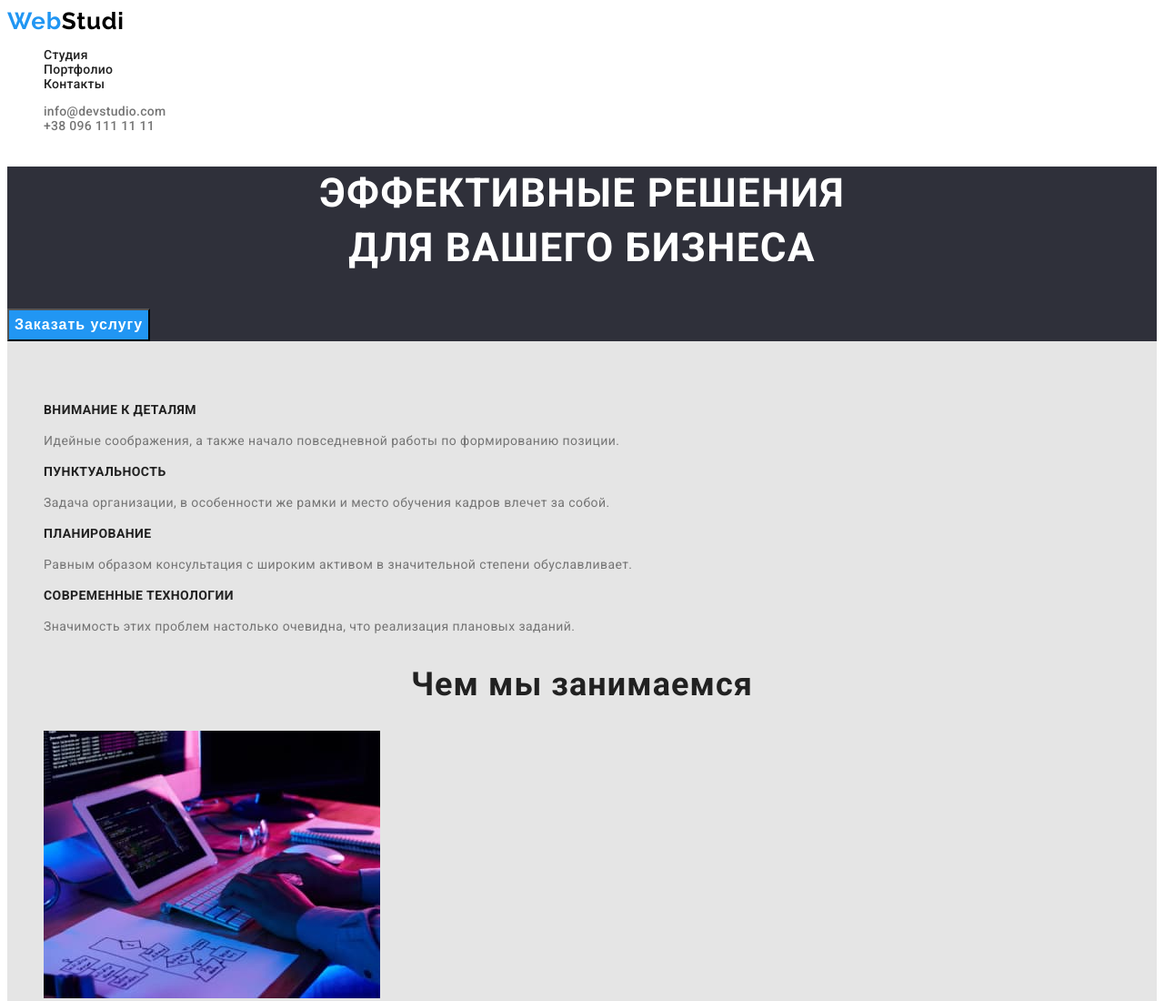
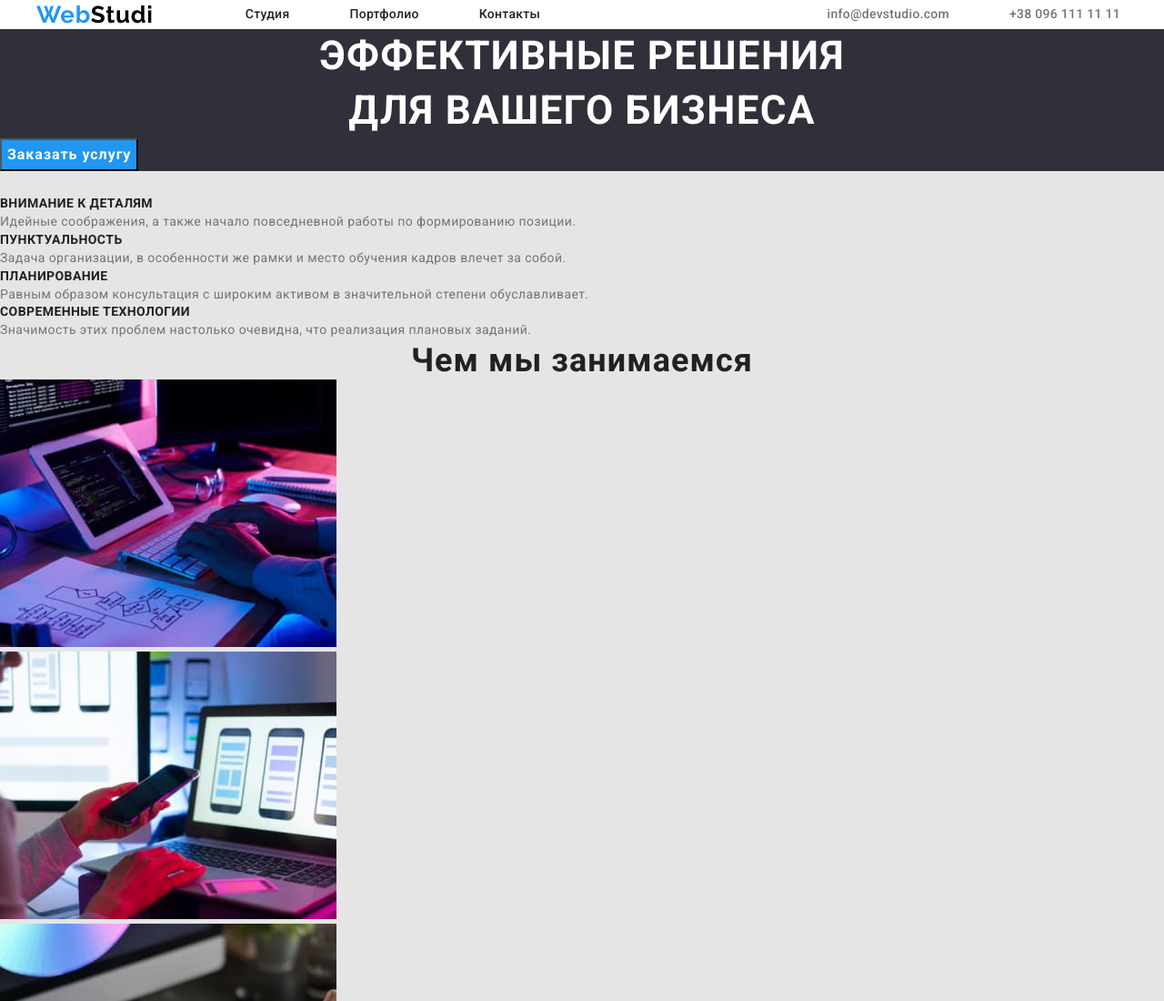
Before and after one commit to TryHungury/goit-markup-hw-03, a plain HTML site: page index.html in a window 1280 px wide. Shown: the top 1100 px of the page at 91% size. Drawn offline with nearby package versions, Linux system fonts and the light colour scheme.

Commit message:
Добавив ширину і рамки

```diff
--- a/css/style.css
+++ b/css/style.css
@@ -46,7 +46,22 @@
     font-style: normal;
     font-display: swap;
 } */
+/* Загальне забирання марджинів */
 
+h1,h2,h3,h4,h5,h6,p,ul {
+    margin: 0;
+    padding: 0;
+}
+
+/* Normalize */
+*,
+*::before,
+*::after {
+    box-sizing: border-box;
+}
+.margin-on {
+    margin-right: 50px;
+}
 /* Змінні */
 :root {
     --color-primary: #212121;
@@ -65,6 +80,15 @@
 
     --font-family-primary: 'Roboto', sans-serif;
     --font-family-secondary: 'Raleway', sans-serif;
+}
+/* Контейнер */
+.container {
+    width: 1230px;
+    margin: 0 auto;
+    padding: 0 15px;
+}
+.flex-box {
+    display: flex;
 }
 
 /* Властивості на все тіло */
@@ -85,7 +109,7 @@ a {
     text-decoration: none;
 }
 
-/* Шрифт лого */
+/* Лого */
 .logo {
     font-family: var(--font-family-secondary);
     font-size: 26px;
@@ -97,6 +121,15 @@ a {
 .header-page {
     background-color: var(--color-background-other);
 }
+.header-page .flex-box {
+    justify-content: space-between;
+}
+.header-left .nav-list,
+.header-left, .data-list,
+.data-list .link {
+    display: flex;
+    align-items: center;
+}
 
 /* Лого хедер */
 .header-page .logo-first-half {
@@ -104,6 +137,9 @@ a {
 }
 .header-page .logo-secondary-half {
     color: var(--color-third);
+}
+.header-page .logo {
+    margin-right: 93px;
 }
 
 /* Навігація та особисті дані*/
@@ -118,6 +154,8 @@ a {
 /* Лише навігація */
 .nav-list .link {
     color: var(--color-primary);
+    padding: 8px;
+
 }
 
 /* Ховер, фокус */
@@ -129,6 +167,7 @@ a {
 /* Лише особисті дані */
 .data-list .link{
     color: var(--color-secondary);
+    padding: 8px;
 }
 
 /* Ховер, фокус */
--- a/index.html
+++ b/index.html
@@ -5,15 +5,26 @@
     <meta http-equiv="X-UA-Compatible" content="IE=edge" />
     <meta name="viewport" content="width=device-width, initial-scale=1.0" />
     <title>WebStudio</title>
-
-    <link rel="preconnect" href="https://fonts.googleapis.com">
-    <link rel="preconnect" href="https://fonts.gstatic.com" crossorigin>
-    <link href="https://fonts.googleapis.com/css2?family=Raleway:wght@700&family=Roboto:wght@400;500;700&display=swap" rel="stylesheet">
+    <link
+      rel="stylesheet"
+      href="https://cdnjs.cloudflare.com/ajax/libs/modern-normalize/1.1.0/modern-normalize.min.css"
+      integrity="sha512-wpPYUAdjBVSE4KJnH1VR1HeZfpl1ub8YT/NKx4PuQ5NmX2tKuGu6U/JRp5y+Y8XG2tV+wKQpNHVUX03MfMFn9Q=="
+      crossorigin="anonymous"
+      referrerpolicy="no-referrer"
+    />
+    <link rel="preconnect" href="https://fonts.googleapis.com" />
+    <link rel="preconnect" href="https://fonts.gstatic.com" crossorigin />
+    <link
+      href="https://fonts.googleapis.com/css2?family=Raleway:wght@700&family=Roboto:wght@400;500;700&display=swap"
+      rel="stylesheet"
+    />
     <link rel="stylesheet" href="css/style.css" />
   </head>
   <body>
     <!-- Шапка -->
     <header class="header-page">
+      <div class="container flex-box">
+        <div class="header-left">
           <!-- Логотип -->
           <a class="logo" href="./index.html">
             <span class="logo-first-half">Web</span
@@ -22,15 +33,17 @@
           <!-- Навігація -->
           <nav>
             <ul class="nav-list">
-          <li><a class="link" href="./index.html">Студия</a></li>
-          <li><a class="link" href="./portfolio.html">Портфолио</a></li>
+              <li><a class="link margin-on" href="./index.html">Студия</a></li>
+              <li><a class="link margin-on" href="./portfolio.html">Портфолио</a></li>
               <li><a class="link" href="#">Контакты</a></li>
             </ul>
           </nav>
+        </div>
         <!-- Особисті дані -->
+        <div class="header-right">
           <ul class="data-list">
             <li>
-          <a class="link" href="mailto:info@devstudio.com"
+              <a class="link margin-on" href="mailto:info@devstudio.com"
                 >info@devstudio.com</a
               >
             </li>
@@ -38,6 +51,8 @@
               <a class="link" href="tel:+380961111111">+38 096 111 11 11</a>
             </li>
           </ul>
+        </div>
+      </div>
     </header>
     <!-- Унікальний вміст -->
     <main>
```
Lines whose indentation alone changed are shown as unchanged.
